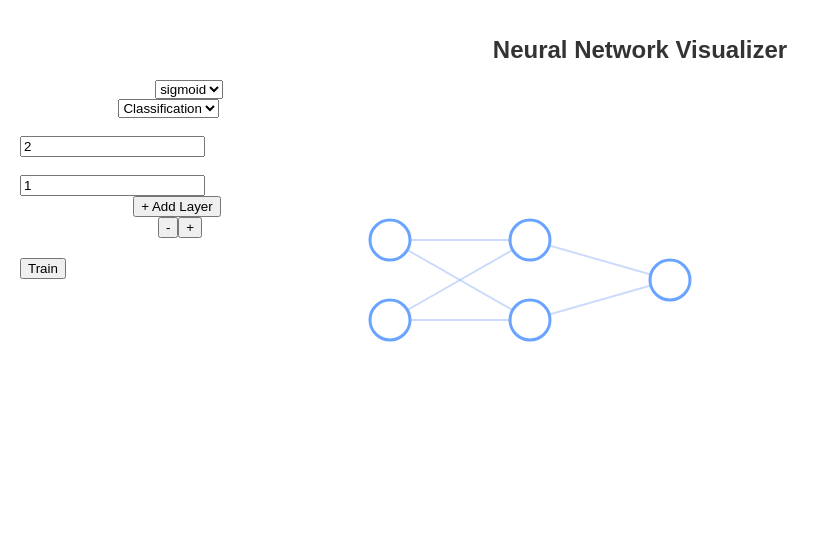
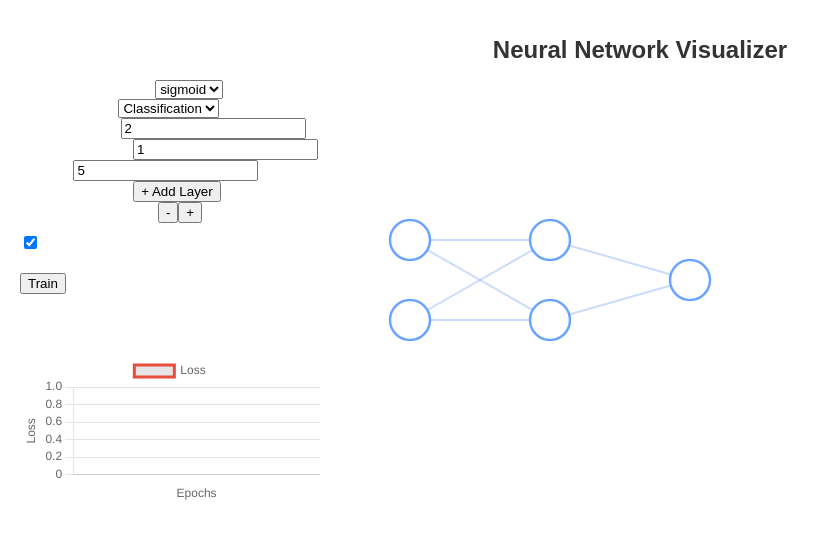
Before and after one commit to tanvisharmaaa/neural-network-visualizer-test, a React (Vite) app: page / in a window 1280 px wide. Shown: the top 538 px of the page, without its empty margins (0-830 px from the left). Built offline with nearby package versions, Linux system fonts and the light colour scheme.

Commit message:
Add files via upload

```diff
--- /dev/null
+++ b/src/components/LossChart.tsx
@@ -0,0 +1,56 @@
+// LossChart.tsx
+import React from "react";
+import { Line } from "react-chartjs-2";
+import {
+  Chart as ChartJS,
+  LineElement,
+  PointElement,
+  LinearScale,
+  CategoryScale,
+  Tooltip,
+  Legend,
+} from "chart.js";
+
+ChartJS.register(LineElement, PointElement, LinearScale, CategoryScale, Tooltip, Legend);
+
+const LossChart = ({ lossHistory }: { lossHistory: number[] }) => {
+  const data = {
+    labels: lossHistory.map((_, i) => `Epoch ${i + 1}`),
+    datasets: [
+      {
+        label: "Loss",
+        data: lossHistory,
+        borderColor: "#e74c3c",
+        fill: false,
+        tension: 0.4,
+      },
+    ],
+  };
+
+  const options = {
+    responsive: true,
+    plugins: {
+      legend: {
+        position: "top" as const,
+      },
+    },
+    scales: {
+      y: {
+        beginAtZero: false,
+        title: { display: true, text: "Loss" },
+      },
+      x: {
+        title: { display: true, text: "Epochs" },
+      },
+    },
+  };
+
+  return (
+    <div style={{ marginTop: 20 }}>
+      <h3 style={{ textAlign: "center" }}>Loss Curve</h3>
+      <Line data={data} options={options} />
+    </div>
+  );
+};
+
+export default LossChart;
--- a/src/components/NetworkControls.tsx
+++ b/src/components/NetworkControls.tsx
@@ -1,4 +1,4 @@
-// ✅ NetworkControls.tsx
+// NetworkControls.tsx
 import React from "react";
 
 interface Props {
@@ -12,6 +12,8 @@ interface Props {
   setActivationFunction: (val: string) => void;
   problemType: string;
   setProblemType: (val: string) => void;
+  showWeights: boolean;
+  setShowWeights: (val: boolean) => void;
 }
 
 const NetworkControls: React.FC<Props> = ({
@@ -25,6 +27,8 @@ const NetworkControls: React.FC<Props> = ({
   setActivationFunction,
   problemType,
   setProblemType,
+  showWeights,
+  setShowWeights,
 }) => {
   const updateLayer = (index: number, value: number) => {
     const updated = [...hiddenLayers];
@@ -73,6 +77,19 @@ const NetworkControls: React.FC<Props> = ({
         />
       </div>
 
+      <div>
+        <label>Epochs</label>
+        <input
+          type="number"
+          defaultValue={5}
+          min={1}
+          onChange={(e) => {
+            const val = Math.max(1, parseInt(e.target.value));
+            localStorage.setItem("numEpochs", val.toString());
+          }}
+        />
+      </div>
+
       <div className="mt-2">
         <label>Hidden Layers</label>
         <button onClick={addLayer} style={{ marginLeft: 10 }}>+ Add Layer</button>
@@ -85,6 +102,17 @@ const NetworkControls: React.FC<Props> = ({
           <button onClick={() => updateLayer(idx, 1)}>+</button>
         </div>
       ))}
+
+      <div style={{ marginTop: 10 }}>
+        <label>
+          <input
+            type="checkbox"
+            checked={showWeights}
+            onChange={(e) => setShowWeights(e.target.checked)}
+          />
+          Show Weights on Edges
+        </label>
+      </div>
     </div>
   );
 };
--- a/src/components/NetworkGraph.tsx
+++ b/src/components/NetworkGraph.tsx
@@ -1,5 +1,4 @@
-// ✅ NetworkGraph.tsx
-import React, { useEffect, useState } from "react";
+import React, { useEffect, useRef, useState } from "react";
 
 interface Pulse {
   from: { x: number; y: number };
@@ -18,6 +17,8 @@ interface Props {
   pulses: Pulse[];
   neuronEquations: Map<string, string>;
   neuronValues: Map<string, number>;
+  neuronGradients: Map<string, number>;
+  showWeights: boolean;
 }
 
 const NetworkGraph: React.FC<Props> = ({
@@ -30,6 +31,8 @@ const NetworkGraph: React.FC<Props> = ({
   pulses,
   neuronEquations,
   neuronValues,
+  neuronGradients,
+  showWeights,
 }) => {
   const layers = [inputNeurons, ...hiddenLayers, outputNeurons];
   const neuronRadius = 20;
@@ -92,6 +95,22 @@ const NetworkGraph: React.FC<Props> = ({
             </feMerge>
           </filter>
 
+          <filter id="errorGlowHigh">
+            <feGaussianBlur stdDeviation="6" result="blur" />
+            <feMerge>
+              <feMergeNode in="blur" />
+              <feMergeNode in="SourceGraphic" />
+            </feMerge>
+          </filter>
+
+          <filter id="errorGlowMed">
+            <feGaussianBlur stdDeviation="3" result="blur" />
+            <feMerge>
+              <feMergeNode in="blur" />
+              <feMergeNode in="SourceGraphic" />
+            </feMerge>
+          </filter>
+
           <linearGradient id="pulseForward" x1="0%" y1="0%" x2="100%" y2="0%">
             <stop offset="0%" stopColor="#ffb347" stopOpacity="0.8" />
             <stop offset="100%" stopColor="#ffcc80" stopOpacity="0.8" />
@@ -103,12 +122,16 @@ const NetworkGraph: React.FC<Props> = ({
           </linearGradient>
         </defs>
 
+        {/* Connection Lines */}
         {positions.slice(0, -1).map((fromLayer, layerIdx) => {
           const toLayer = positions[layerIdx + 1];
           return fromLayer.map((from, fromIdx) =>
-            toLayer.map((to, toIdx) => (
+            toLayer.map((to, toIdx) => {
+              const weight =
+                weights[layerIdx]?.[fromIdx]?.[toIdx] ?? null;
+              return (
+                <g key={`line-${layerIdx}-${fromIdx}-${toIdx}`}>
                   <line
-                key={`conn-${layerIdx}-${fromIdx}-${toIdx}`}
                     x1={from.x}
                     y1={from.y}
                     x2={to.x}
@@ -117,10 +140,24 @@ const NetworkGraph: React.FC<Props> = ({
                     strokeWidth={2}
                     opacity={0.6}
                   />
-            ))
+                  {showWeights && weight !== null && (
+                    <text
+                      x={(from.x + to.x) / 2}
+                      y={(from.y + to.y) / 2 - 6}
+                      fontSize="10"
+                      fill="#444"
+                      textAnchor="middle"
+                    >
+                      w={weight.toFixed(2)}
+                    </text>
+                  )}
+                </g>
+              );
+            })
           );
         })}
 
+        {/* Pulse Animation */}
         {pulses.map((pulse, idx) => {
           const { from, to, progress, direction } = pulse;
           const dx = to.x - from.x;
@@ -137,21 +174,29 @@ const NetworkGraph: React.FC<Props> = ({
               key={`pulse-${idx}`}
               cx={cx}
               cy={cy}
-              r={5}
+              r={6}
               fill={direction === "forward" ? "url(#pulseForward)" : "url(#pulseBackward)"}
               opacity={0.9}
+              style={{ filter: direction === "backward" ? "url(#glow)" : "none" }}
             />
           );
         })}
 
+        {/* Neurons */}
         {positions.map((layer, layerIdx) =>
           layer.map((pos, neuronIdx) => {
+            const key = `${layerIdx}-${neuronIdx}`;
             const isUpdated = justUpdatedNeurons.some(
               (n) => n.layer === layerIdx && n.index === neuronIdx
             );
-            const key = `${layerIdx}-${neuronIdx}`;
             const value = neuronValues.get(key);
             const equation = neuronEquations.get(key);
+            const gradient = neuronGradients.get(key) || 0;
+
+            let glowFilter = "none";
+            if (gradient > 0.6) glowFilter = "url(#errorGlowHigh)";
+            else if (gradient > 0.3) glowFilter = "url(#errorGlowMed)";
+            else if (isUpdated) glowFilter = "url(#glow)";
 
             return (
               <g key={`n-${layerIdx}-${neuronIdx}`}>
@@ -160,9 +205,9 @@ const NetworkGraph: React.FC<Props> = ({
                   cy={pos.y}
                   r={neuronRadius}
                   fill="#ffffff"
-                  stroke={isUpdated ? "#2ecc71" : "#6ba4ff"}
-                  strokeWidth={3}
-                  filter={isUpdated ? "url(#glow)" : "none"}
+                  stroke="#6ba4ff"
+                  strokeWidth={2.5}
+                  filter={glowFilter}
                 />
 
                 {isTrained && value !== undefined && !isNaN(value) && (
@@ -181,7 +226,7 @@ const NetworkGraph: React.FC<Props> = ({
                 {isTrained && equation && (
                   <text
                     x={pos.x}
-                    y={pos.y - 30}
+                    y={pos.y - 28}
                     fill="#555"
                     fontSize="10"
                     textAnchor="middle"
@@ -194,25 +239,6 @@ const NetworkGraph: React.FC<Props> = ({
           })
         )}
       </svg>
-
-      {isTrained && (
-        <div style={{
-          textAlign: "center",
-          marginTop: "20px",
-          fontSize: "16px",
-          color: "#555",
-          background: "#f8f8f8",
-          padding: "10px",
-          borderRadius: "10px",
-          boxShadow: "0 2px 6px rgba(0,0,0,0.1)",
-          maxWidth: "600px",
-          marginLeft: "auto",
-          marginRight: "auto",
-        }}>
-          <div><b>Equation:</b> z = Σ(wx) + b</div>
-          <div><b>Activation:</b> {activationFunction}(z)</div>
-        </div>
-      )}
     </div>
   );
 };
--- a/src/components/NeuralNetworkVisualizer.tsx
+++ b/src/components/NeuralNetworkVisualizer.tsx
@@ -1,8 +1,8 @@
-// ✅ NeuralNetworkVisualizer.tsx
-import React, { useState, useEffect } from "react";
+import React, { useState } from "react";
 import * as tf from "@tensorflow/tfjs";
 import NetworkControls from "./NetworkControls";
 import NetworkGraph from "./NetworkGraph";
+import LossChart from "./LossChart";
 
 const NeuralNetworkVisualizer = () => {
   const [inputNeurons, setInputNeurons] = useState(2);
@@ -13,16 +13,19 @@ const NeuralNetworkVisualizer = () => {
   const [activationFunction, setActivationFunction] = useState("sigmoid");
   const [problemType, setProblemType] = useState("Classification");
   const [loss, setLoss] = useState<string | null>(null);
+  const [lossHistory, setLossHistory] = useState<number[]>([]);
   const [outputs, setOutputs] = useState<number[]>([]);
   const [pulses, setPulses] = useState<any[]>([]);
-  const [currentStep, setCurrentStep] = useState(0);
   const [isTraining, setIsTraining] = useState(false);
-  const [epoch, setEpoch] = useState(0);
   const [neuronEquations, setNeuronEquations] = useState<Map<string, string>>(new Map());
   const [neuronValues, setNeuronValues] = useState<Map<string, number>>(new Map());
+  const [neuronGradients, setNeuronGradients] = useState<Map<string, number>>(new Map());
+  const [epochDisplay, setEpochDisplay] = useState(0);
+  const [showBackpropBanner, setShowBackpropBanner] = useState(false);
+  const [showWeights, setShowWeights] = useState(true);
 
   const xorData = {
-    inputs: [ [0, 0], [0, 1], [1, 0], [1, 1] ],
+    inputs: [[0, 0], [0, 1], [1, 0], [1, 1]],
     outputs: [[0], [1], [1], [0]],
   };
 
@@ -40,15 +43,19 @@ const NeuralNetworkVisualizer = () => {
   const trainModel = async () => {
     setIsTraining(true);
     setLoss(null);
-    setEpoch(0);
     setOutputs([]);
-    setPulses([]);
     setWeights([]);
     setBiases([]);
+    setLossHistory([]);
+    setNeuronEquations(new Map());
+    setNeuronValues(new Map());
+    setNeuronGradients(new Map());
+
     const model = tf.sequential();
-
     model.add(tf.layers.dense({ inputShape: [inputNeurons], units: hiddenLayers[0], activation: activationFunction }));
-    hiddenLayers.slice(1).forEach((units) => model.add(tf.layers.dense({ units, activation: "sigmoid" })));
+    hiddenLayers.slice(1).forEach((units) =>
+      model.add(tf.layers.dense({ units, activation: "sigmoid" }))
+    );
     model.add(tf.layers.dense({ units: outputNeurons, activation: outputNeurons === 1 ? "sigmoid" : "softmax" }));
 
     model.compile({ optimizer: tf.train.adam(0.1), loss: "binaryCrossentropy", metrics: ["accuracy"] });
@@ -57,14 +64,21 @@ const NeuralNetworkVisualizer = () => {
     const ys = tf.tensor2d(xorData.outputs);
 
     const logs: any[] = [];
+    const numEpochs = parseInt(localStorage.getItem("numEpochs") || "3");
 
+    for (let epoch = 0; epoch < numEpochs; epoch++) {
+      setEpochDisplay(epoch + 1);
       await model.fit(xs, ys, {
         epochs: 1,
         callbacks: {
-        onEpochEnd: async (ep, logsData) => {
+          onEpochEnd: async (_, logsData) => {
             const modelWeights = model.getWeights();
-          const parsedWeights = await Promise.all(modelWeights.filter((_, i) => i % 2 === 0).map(w => w.array()));
-          const parsedBiases = await Promise.all(modelWeights.filter((_, i) => i % 2 !== 0).map(b => b.array()));
+            const parsedWeights = await Promise.all(
+              modelWeights.filter((_, i) => i % 2 === 0).map((w) => w.array())
+            );
+            const parsedBiases = await Promise.all(
+              modelWeights.filter((_, i) => i % 2 !== 0).map((b) => b.array())
+            );
 
             const layers = parsedWeights.map((layerWeights, layerIdx) => {
               const steps = (layerWeights as number[][]).flatMap((neuronWeights, fromIdx) =>
@@ -78,8 +92,10 @@ const NeuralNetworkVisualizer = () => {
               return { from: layerIdx, to: layerIdx + 1, steps };
             });
 
-          logs.push({ epoch: ep, layers });
-          setLoss(logsData?.loss?.toFixed(4) ?? null);
+            logs.push({ epoch, layers });
+            const currentLoss = logsData?.loss ?? 0;
+            setLoss(currentLoss.toFixed(4));
+            setLossHistory((prev) => [...prev, parseFloat(currentLoss.toFixed(4))]);
 
             const pred = model.predict(xs) as tf.Tensor;
             const predArray = await pred.array();
@@ -88,25 +104,25 @@ const NeuralNetworkVisualizer = () => {
         },
       });
 
-    await playForward(logs);
+      const epochLog = logs[logs.length - 1];
+      await playForward(epochLog);
+      setShowBackpropBanner(true);
+      await playBackward(epochLog);
+      setShowBackpropBanner(false);
+    }
+
     setIsTraining(false);
     xs.dispose();
     ys.dispose();
   };
 
-  const playForward = async (logs: any[]) => {
+  const playForward = async (epochLog: any) => {
     const positions = getNeuronPositions();
-    const allWeights: number[][][] = [];
-    const allBiases: number[][] = [];
     const equationMap = new Map<string, string>();
     const valueMap = new Map<string, number>();
+    const allWeights: number[][][] = Array(hiddenLayers.length + 1).fill(null).map(() => []);
+    const allBiases: number[][] = Array(hiddenLayers.length + 1).fill(null).map(() => []);
 
-    for (let i = 0; i < hiddenLayers.length + 1; i++) {
-      allWeights.push([]);
-      allBiases.push([]);
-    }
-
-    for (const epochLog of logs) {
     for (const layer of epochLog.layers) {
       const pulses = layer.steps.map((step: any) => ({
         from: positions[layer.from][step.fromIdx],
@@ -124,15 +140,11 @@ const NeuralNetworkVisualizer = () => {
       }
 
       for (const step of layer.steps) {
-          if (!allWeights[layer.from][step.fromIdx]) {
-            allWeights[layer.from][step.fromIdx] = [];
-          }
+        if (!allWeights[layer.from][step.fromIdx]) allWeights[layer.from][step.fromIdx] = [];
         allWeights[layer.from][step.fromIdx][step.toIdx] = step.weight;
 
-          if (step.bias !== undefined) {
         if (!allBiases[layer.to]) allBiases[layer.to] = [];
         allBiases[layer.to][step.toIdx] = step.bias;
-          }
       }
 
       setWeights([...allWeights]);
@@ -155,7 +167,40 @@ const NeuralNetworkVisualizer = () => {
       setPulses([]);
       await new Promise((res) => setTimeout(res, 300));
     }
+  };
+
+  const playBackward = async (epochLog: any) => {
+    const positions = getNeuronPositions();
+    const gradientMap = new Map<string, number>();
+
+    for (const layer of [...epochLog.layers].reverse()) {
+      const pulses = layer.steps.map((step: any) => ({
+        from: positions[layer.to][step.toIdx],
+        to: positions[layer.from][step.fromIdx],
+        progress: 0,
+        direction: "backward" as const,
+      }));
+
+      setPulses(pulses);
+      let progress = 0;
+      while (progress < 1) {
+        await new Promise((res) => setTimeout(res, 16));
+        progress += 0.025;
+        setPulses(pulses.map((p) => ({ ...p, progress: Math.min(1, progress) })));
       }
+
+      // Approximate ∂L/∂z with |weight| for visual cue
+      for (const step of layer.steps) {
+        const key = `${layer.from}-${step.fromIdx}`;
+        const prev = gradientMap.get(key) || 0;
+        gradientMap.set(key, prev + Math.abs(step.weight));
+      }
+
+      setPulses([]);
+      await new Promise((res) => setTimeout(res, 300));
+    }
+
+    setNeuronGradients(gradientMap);
   };
 
   return (
@@ -163,6 +208,7 @@ const NeuralNetworkVisualizer = () => {
       <h1 style={{ textAlign: "center", fontSize: "24px", color: "#333" }}>
         Neural Network Visualizer
       </h1>
+
       <div style={{ display: "flex", gap: "20px" }}>
         <div className="panel" style={{ flex: "0 0 280px" }}>
           <NetworkControls
@@ -176,28 +222,17 @@ const NeuralNetworkVisualizer = () => {
             setActivationFunction={setActivationFunction}
             problemType={problemType}
             setProblemType={setProblemType}
+            showWeights={showWeights}
+            setShowWeights={setShowWeights}
           />
-
           <button onClick={trainModel} disabled={isTraining} style={{ marginTop: "20px" }}>
             {isTraining ? "Training..." : "Train"}
           </button>
-
           {loss && <p style={{ marginTop: "10px", color: "#27ae60" }}>Loss: {loss}</p>}
-
-          {outputs.length > 0 && (
-            <div className="output-box">
-              <h3>Network Output</h3>
-              {xorData.inputs.map((inp, i) => (
-                <div key={i}>
-                  [{inp.join(", ")}] → <strong>{outputs[i]}</strong>
-                </div>
-              ))}
-              <p style={{ marginTop: 10 }}>Step: {currentStep}</p>
-            </div>
-          )}
+          <LossChart lossHistory={lossHistory} />
         </div>
 
-        <div className="graph-panel" style={{ flex: 1 }}>
+        <div className="graph-panel" style={{ flex: 1, position: "relative" }}>
           <NetworkGraph
             inputNeurons={inputNeurons}
             hiddenLayers={hiddenLayers}
@@ -208,6 +243,8 @@ const NeuralNetworkVisualizer = () => {
             pulses={pulses}
             neuronEquations={neuronEquations}
             neuronValues={neuronValues}
+            neuronGradients={neuronGradients}
+            showWeights={showWeights}
           />
         </div>
       </div>
```
Lines whose indentation alone changed are shown as unchanged.
